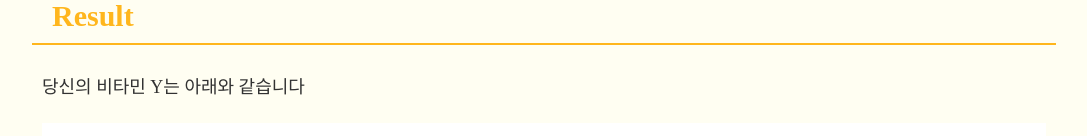
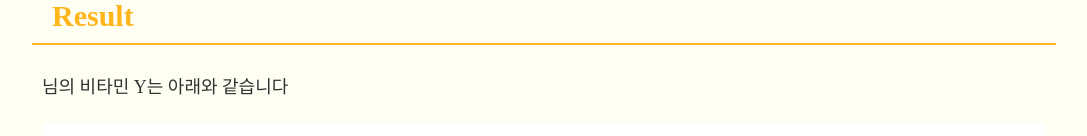
Before and after one commit to CodeSoom/project-react-3-Najeong-Kim, a React app: page /result in a window 1280 px wide. Shown: the part 176-312 px from the top of the page, without its empty margins (96-1183 px from the left). Built offline with nearby package versions, Linux system fonts and the light colour scheme.

Commit message:
IntroPage, ResultPage에 이름 불러주는 문구 추가

```diff
--- a/src/IntroPage.jsx
+++ b/src/IntroPage.jsx
@@ -1,6 +1,10 @@
 import React from 'react';
 
+import { useSelector } from 'react-redux';
+
 import { Link } from 'react-router-dom';
+
+import { get } from './utils';
 
 import styled from '@emotion/styled';
 
@@ -24,11 +28,14 @@ const Start = styled.div({
 });
 
 export default function IntroPage() {
+
+  const userName = useSelector(get('userName'));
+
   return (
     <div>
       <Title>Intro</Title>
       <Text>
-        안녕하세요 여러분!
+        안녕하세요 {userName}님!
         <br />
         당신(You)만을 위한
         <br />
--- a/src/ResultPage.jsx
+++ b/src/ResultPage.jsx
@@ -1,15 +1,22 @@
 import React from 'react';
+
+import { useSelector } from 'react-redux';
+
 import ResultContainer from './ResultContainer';
+
+import { get } from './utils';
+
 
 import Title from './styles/Title';
 import Text from './styles/Text';
 
 export default function ResultPage() {
+  const userName = useSelector(get('userName'));
   return (
     <div>
       <Title>Result</Title>
       <Text>
-        당신의 비타민 Y는 아래와 같습니다
+        {userName}님의 비타민 Y는 아래와 같습니다
       </Text>
       <ResultContainer />
       <Text>
```
